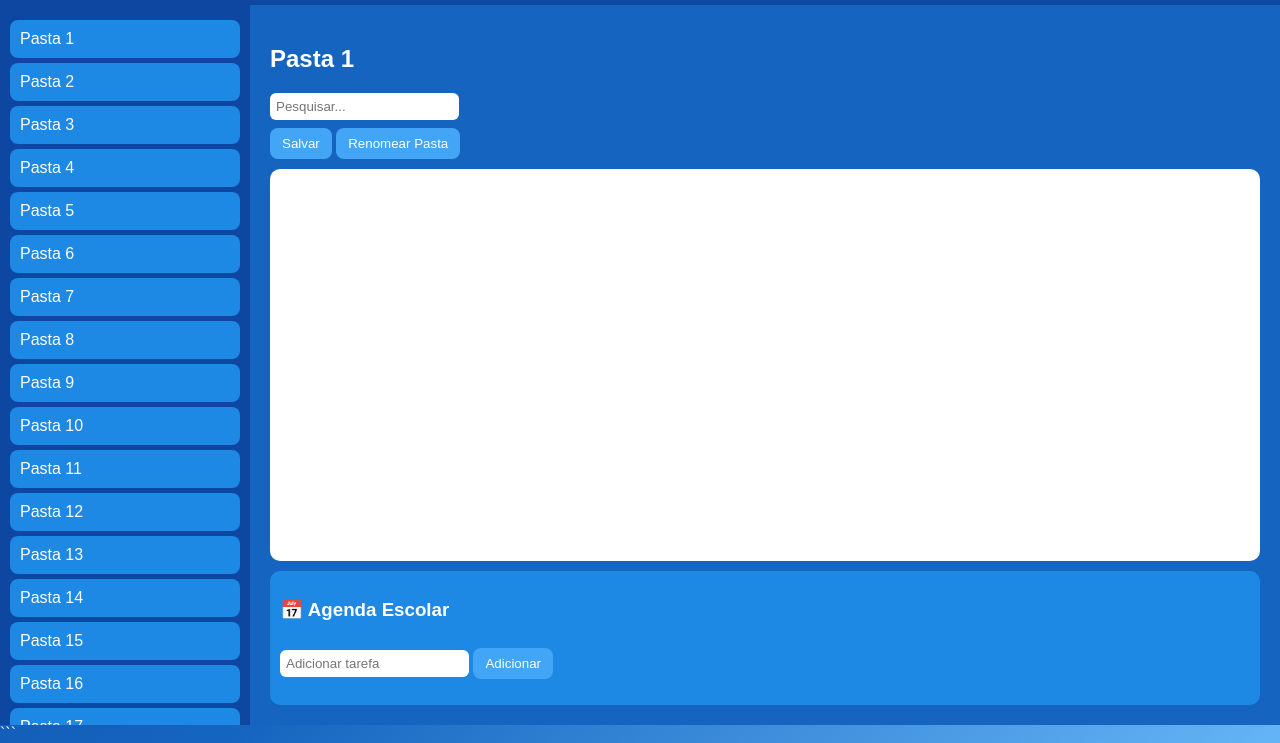
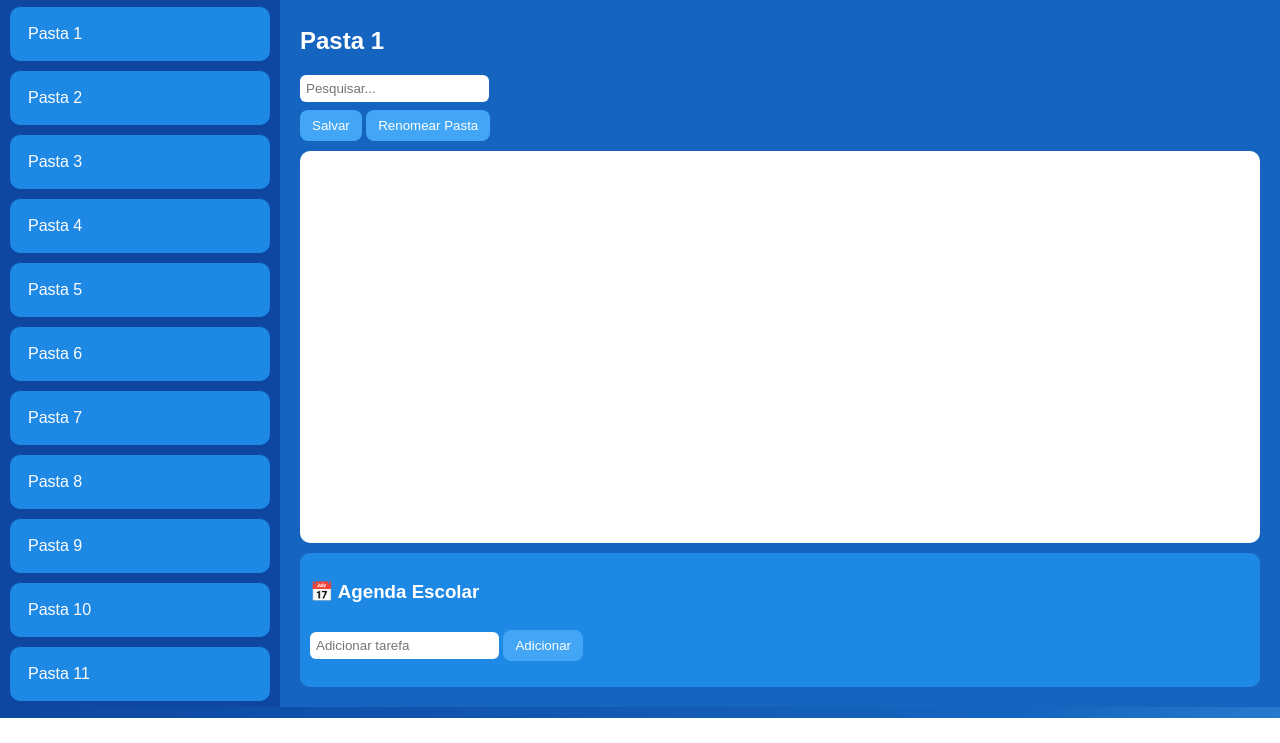
Before and after one commit to HASHEU-EUNICE/JULIA, a plain HTML site: page index.html in a window 1280 px wide. Shown: the part 82-825 px from the top of the page. After the commit the page ends 800 px from the top, so only its background shows below. Drawn offline with Linux system fonts and the light colour scheme.

Commit message:
index.html
Updated styles for sidebar and folder elements, including padding, margin, and border-radius adjustments.

````diff
--- a/index.html
+++ b/index.html
@@ -1,4 +1,3 @@
-```html
 <!DOCTYPE html>
 <html lang="pt-BR">
 <head>
@@ -33,18 +32,20 @@ height:90vh;
 }
 
 .sidebar{
-width:230px;
+width:260px;
 background:#0d47a1;
 overflow-y:auto;
 padding:10px;
 }
 
+/* PASTAS COM MAIS ESPAÇO */
 .folder{
 background:#1e88e5;
-padding:10px;
-margin:5px 0;
-border-radius:8px;
+padding:18px;
+margin:10px 0;
+border-radius:10px;
 cursor:pointer;
+font-size:16px;
 }
 
 .folder:hover{
@@ -189,6 +190,9 @@ item.innerText=f.name;
 
 item.onclick=()=>openFolder(i);
 
+/* DUPLO CLIQUE PARA RENOMEAR */
+item.ondblclick=()=>renameFolder();
+
 div.appendChild(item);
 
 });
@@ -311,4 +315,3 @@ renderAgenda();
 
 </body>
 </html>
-```
````
